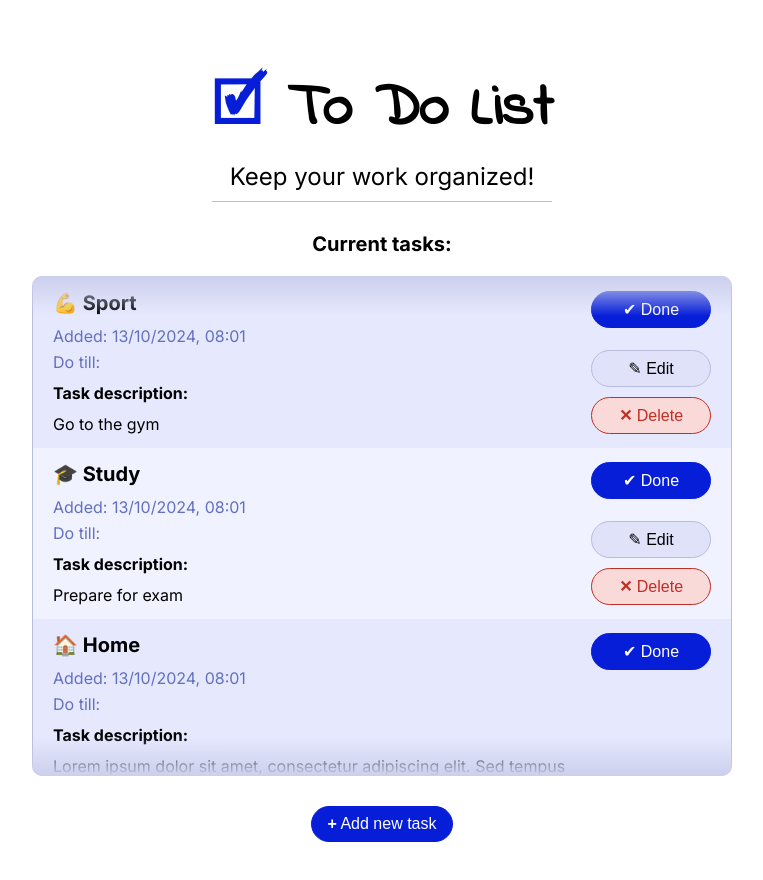
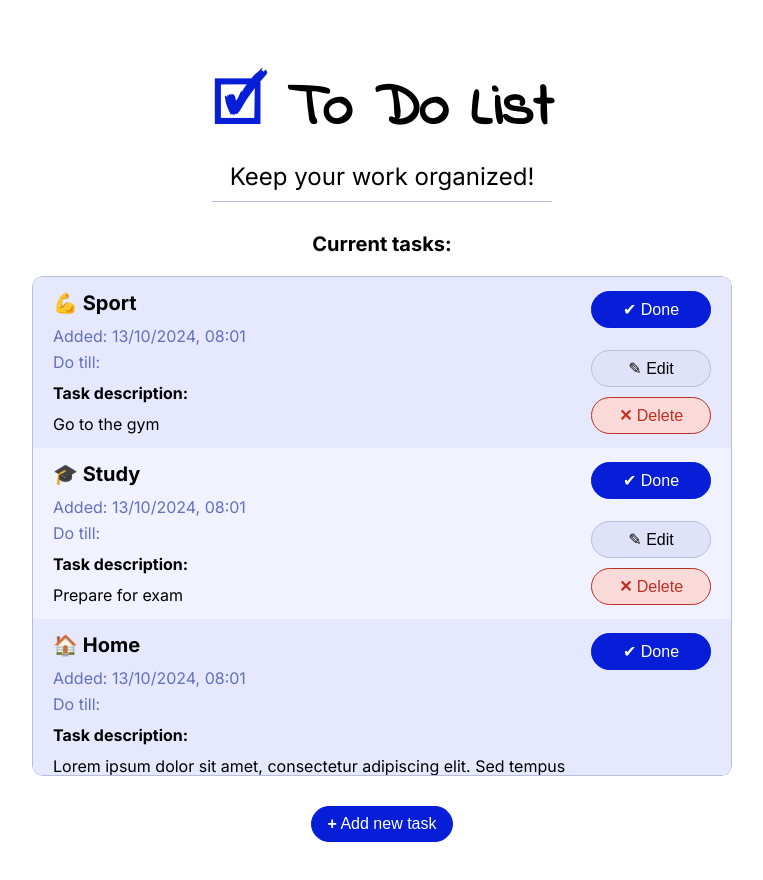
Before and after one commit to StanleyG995/to-do-list-react, a React (Vite) app: page / in a window 1280 px wide. Shown: the top 880 px of the page, without its empty margins (258-1021 px from the left). Built offline with nearby package versions, Linux system fonts and the light colour scheme.

Commit message:
task list frame WIP

```diff
--- a/src/TaskList/TaskList.css
+++ b/src/TaskList/TaskList.css
@@ -32,7 +32,7 @@
     flex-direction: column-reverse;
 }
 
-.task-list-outer::after, .task-list-outer::before {
+.task-list-outer-frame-top::after, .task-list-outer-frame-bottom::before {
     content: '';
     position: absolute;
     width: 100%;
@@ -40,14 +40,15 @@
     background: linear-gradient(#cccfec, #b8bcdd00);
     z-index:9;
     pointer-events: none;
+    visibility: none;
 }
 
-.task-list-outer::after {
+.task-list-outer-frame-top::after {
     top: 0;
     left: 0;
 }
 
-.task-list-outer::before{
+.task-list-outer-frame-bottom::before{
     bottom: 0;
     left: 0;
     transform: rotate(180deg)
```
